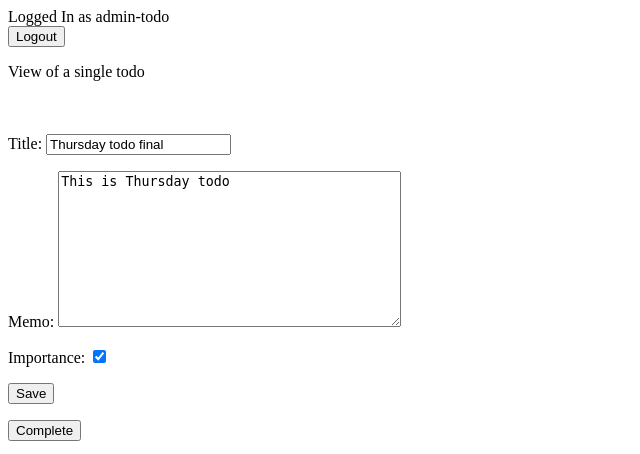
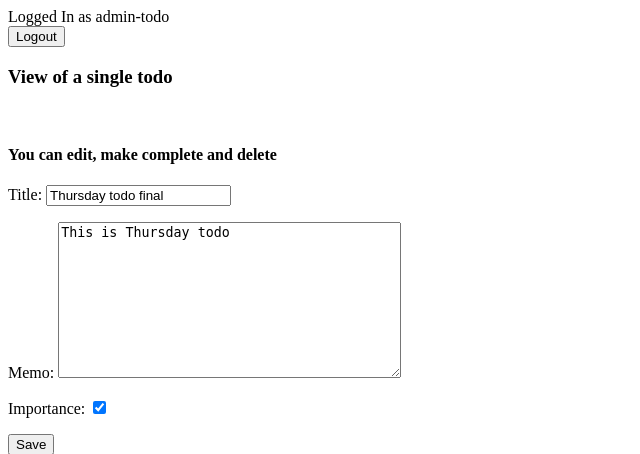
Before and after one commit to MateenSeddiqi/TodoListUsingDjango, a Django app: page /todo/4 in a window 1280 px wide. Shown: the top 454 px of the page, without its empty margins (0-640 px from the left). Run offline with Django 4.2, Linux system fonts and the light colour scheme; a user stored in the database is signed in; data comes from the database, SQL or seed files in the repository.

Commit message:
customize the page

```diff
--- a/Todo/templates/todo/viewtodo.html
+++ b/Todo/templates/todo/viewtodo.html
@@ -1,7 +1,9 @@
 {% extends 'todo/base.html' %}
 {% block content %}
 
-<p>View of a single todo </p> <br>
+<h3>View of a single todo </h3> <br>
+<h4>You can edit, make complete and delete </h4>
+
 <h3>{{todos.title}}</h3>
 {{error}}
 
```
